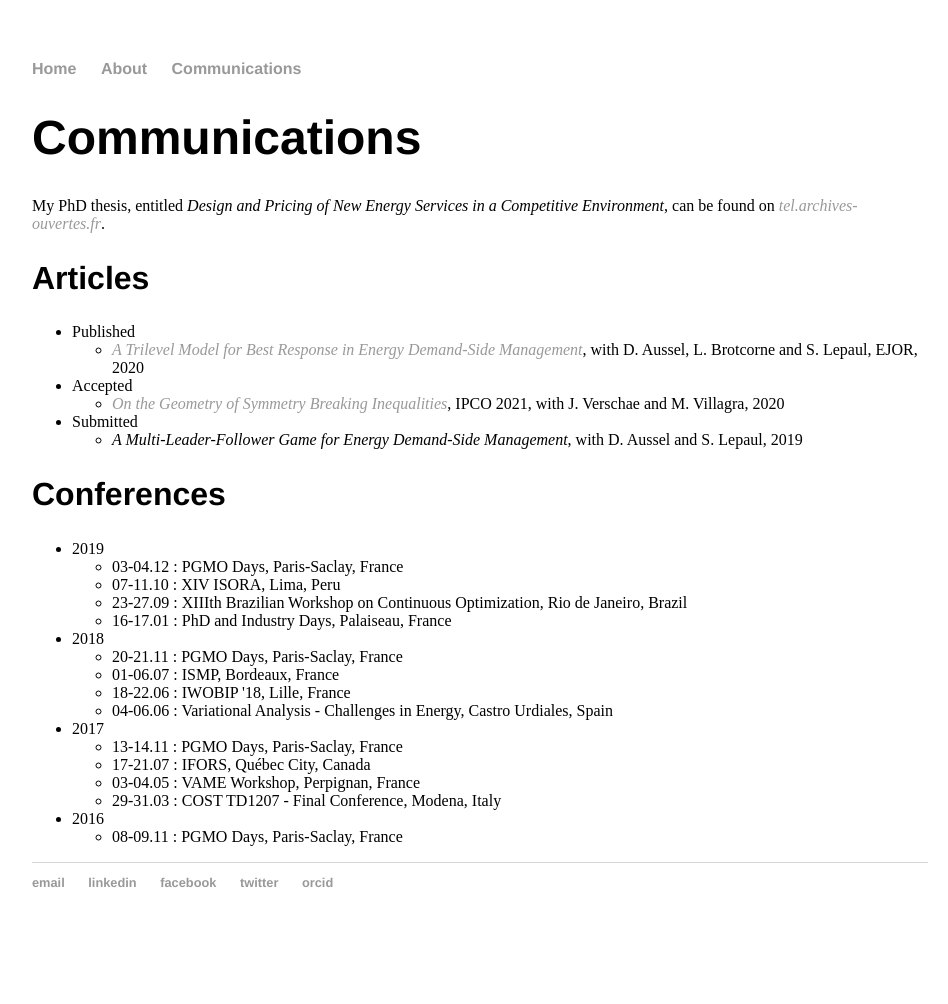
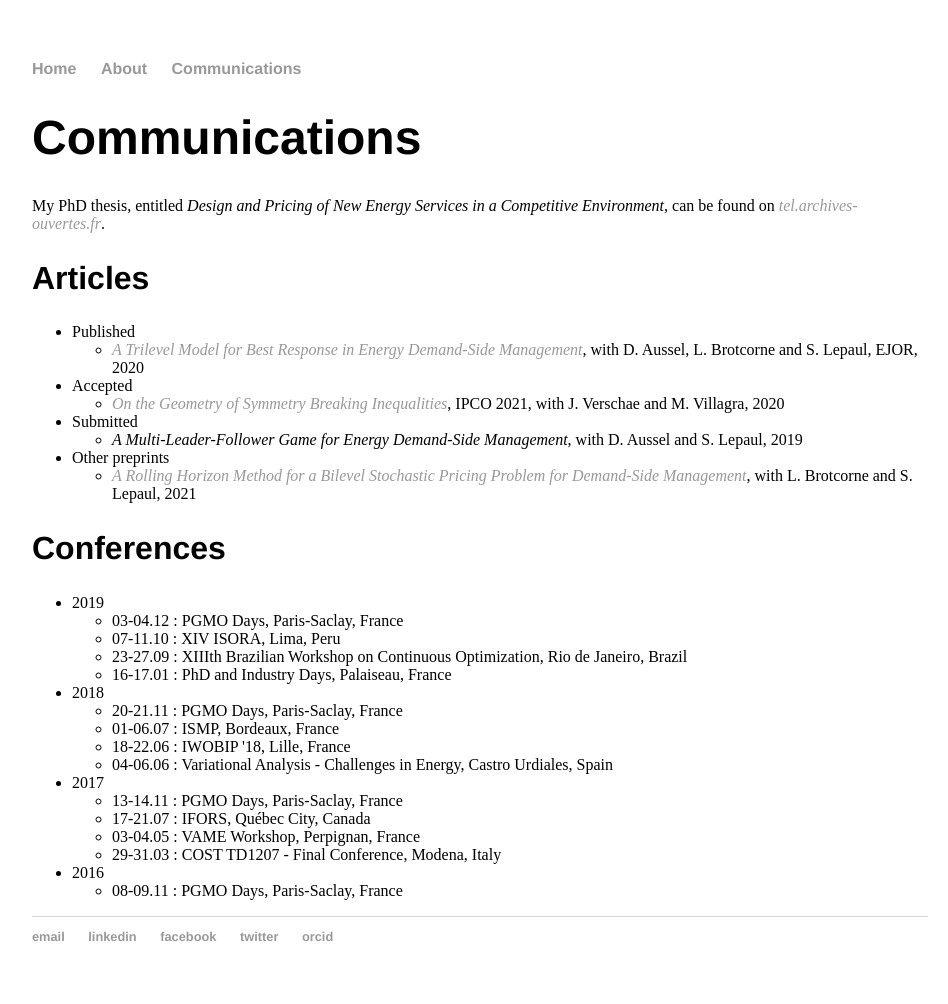
Before and after one commit to l-vn/l-vn.github.io, a Jekyll site: the page built from communications.html, in a window 1280 px wide. Shown: the whole page, without its empty margins (160-1108 px from the left). Built offline with Jekyll 4.4.1, drawn with Linux system fonts in a browser that asks for light colours; before the commit the page ends 950 px from its top, so only the background shows below that.

Commit message:
Ajout RH
Arxiv version of RH added

```diff
--- a/communications.html
+++ b/communications.html
@@ -28,6 +28,14 @@ title: Léonard von Niederhäusern
 			<ul>
 				<li>
 					<i>A Multi-Leader-Follower Game for Energy Demand-Side Management</i>, with D. Aussel and S. Lepaul, 2019
+				</li>
+			</ul>
+		</li>
+		<li>
+			Other preprints
+			<ul>
+				<li>
+					<a href="https://arxiv.org/abs/2102.113634" target="_blank"><i>A Rolling Horizon Method for a Bilevel Stochastic Pricing Problem for Demand-Side Management</i></a>, with L. Brotcorne and S. Lepaul, 2021
 				</li>
 			</ul>
 		</li>
```
